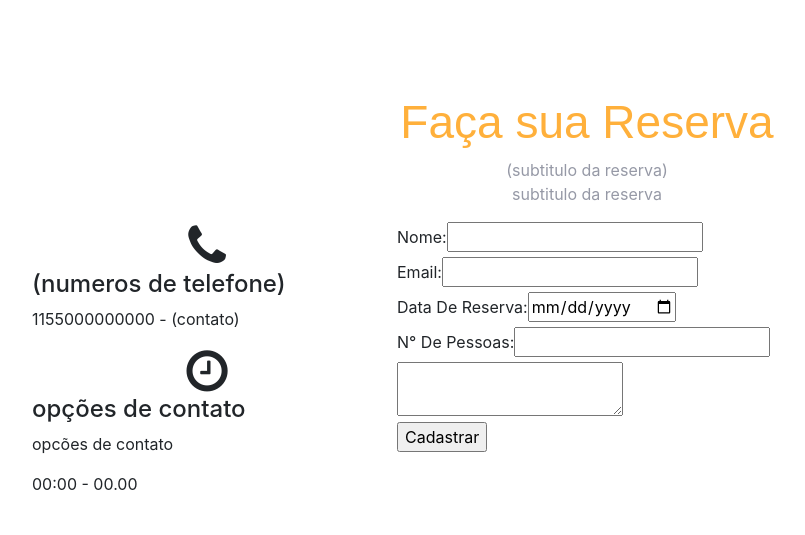
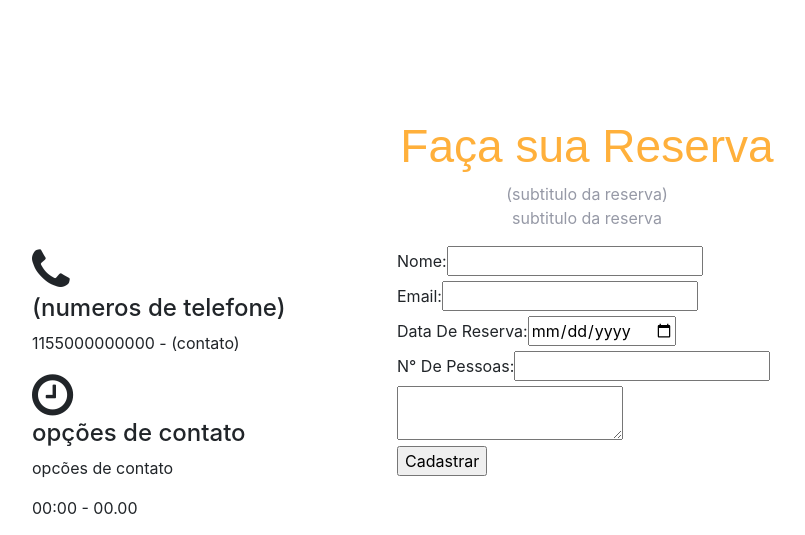
Before and after one commit to ThigasTT/restaurante_projeto, a PHP site: page /LaDulce/index.php in a window 1280 px wide. Shown: the part 3840-4375 px from the top of the page, without its empty margins (53-858 px from the left). Before the commit the page ends 4330 px from the top, so only its background shows below. Run offline with PHP 8.4, Linux system fonts and the light colour scheme; some libraries are stand-ins or nearby versions.

Commit message:
Update index.php

```diff
--- a/LaDulce/LaDulce/index.php
+++ b/LaDulce/LaDulce/index.php
@@ -44,7 +44,7 @@
                 <span style="left:166px;right:44px;" class="menu-line"></span>
                 <span class="menu-preco">R$22.90</span>
             </span>
-            <span class="menu-subtitulo">Ingredientes não listados</span><br>
+            <span class="menu-subtitulo">Ingredientes não listados</span><br><br>
             <img class="IMG" src="https://static.itdg.com.br/images/640-440/d1307a2e17cda187df76b78cfd3ac464/shutterstock-2322251819-1-.jpg">
         </div>
 
@@ -337,7 +337,7 @@
                 <div class="col-md-4 col-sm-4 mr-15">
                     <div class="media-2">
                         <div class="media-left">
-                            <div class="contact-phone bg-1 text-center"><span class="phone-in-talk fa fa-phone fa-3x"></span></div>
+                            <div class="contact-phone bg-1 text"><span class="phone-in-talk fa fa-phone fa-3x"></span></div>
                         </div>
                         <div class="media-body">
                             <h4 class="dark-blue regular">(numeros de telefone)</h4>
@@ -346,7 +346,7 @@
                     </div>
                     <div class="media-2">
                         <div class="media-left">
-                            <div class="contact-email bg-14 text-center"><span class="hour-icon fa fa-clock-o fa-3x"></span></div>
+                            <div class="contact-email bg-14 text"><span class="hour-icon fa fa-clock-o fa-3x"></span></div>
                         </div>
                         <div class="media-body">
                             <h4 class="dark-blue regular">opções de contato</h4>
```
